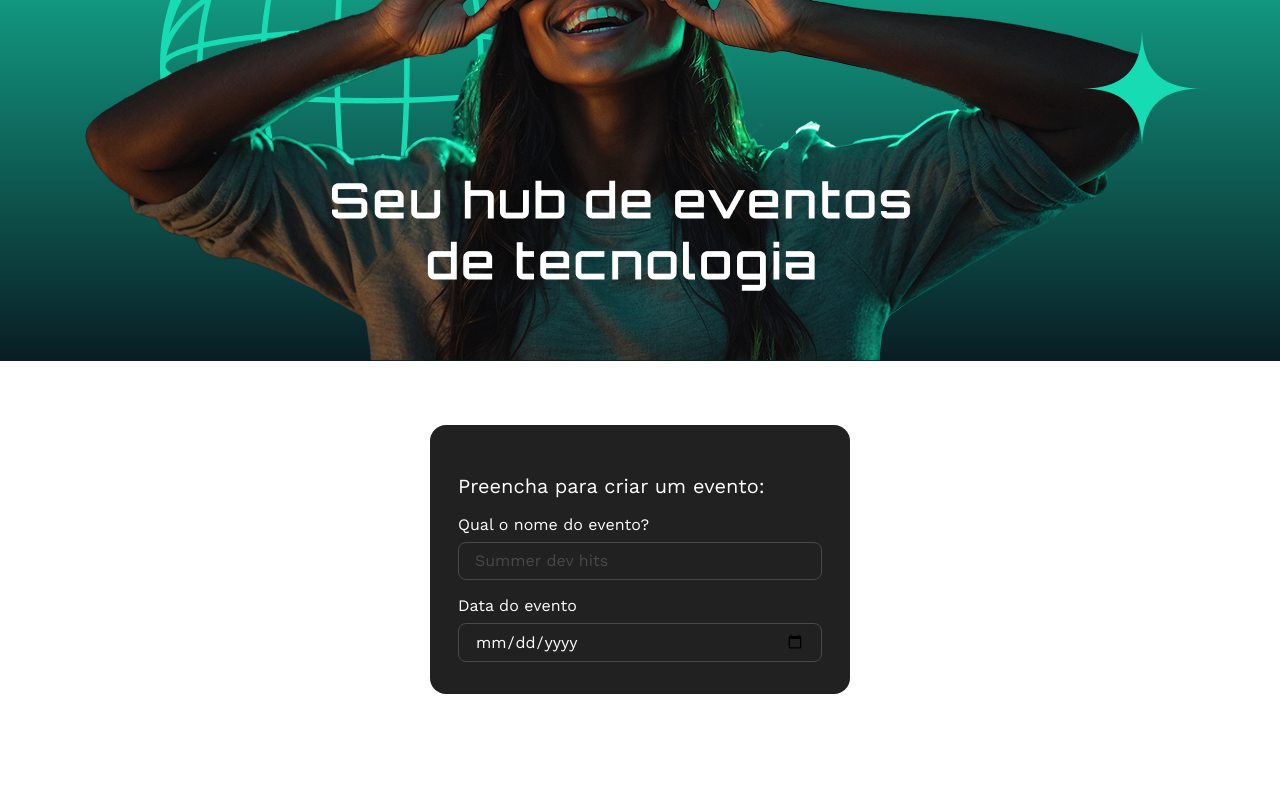
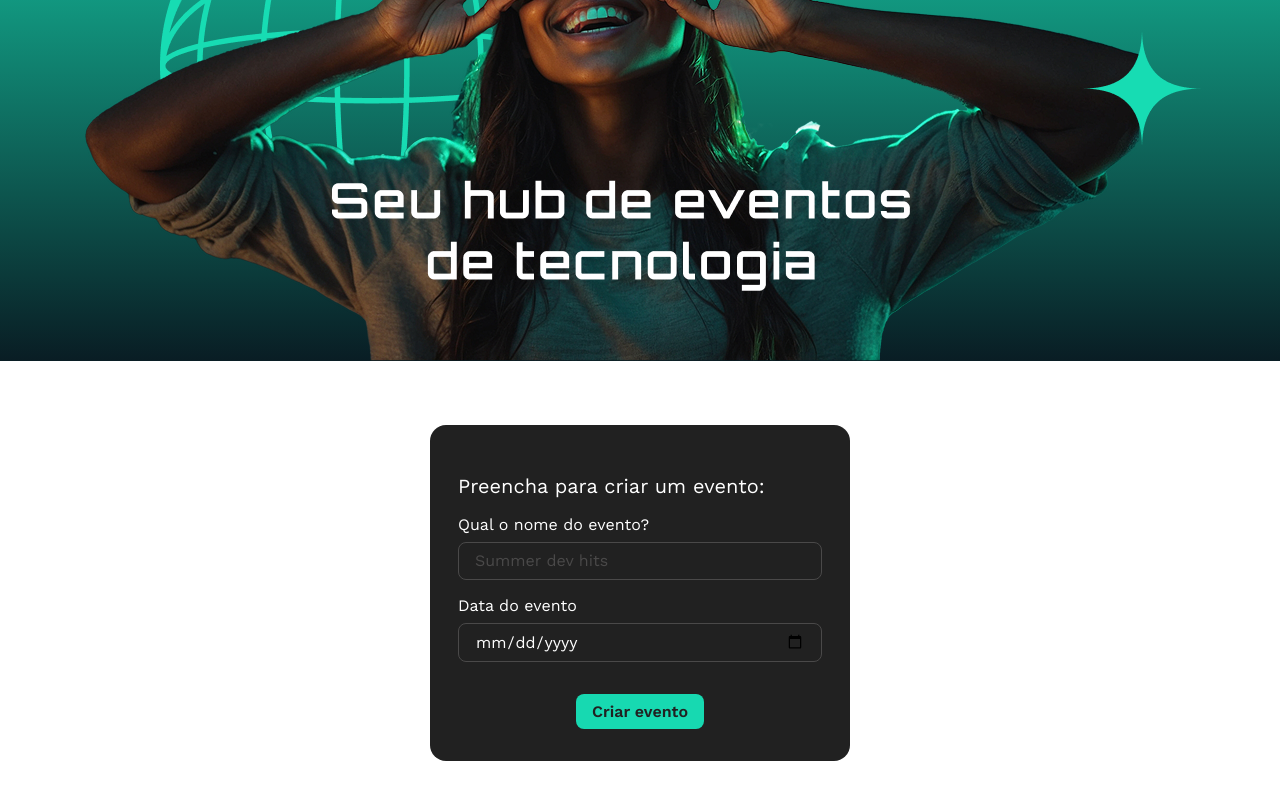
Before and after one commit to Kauan-Santanna/meu-repositorio, a React (Vite) app in the folder cursos-alura/carreira-front-end/javascript/projeto-tecboard/: page / in a window 1280 px wide. Shown: the part 322-1122 px from the top of the page. Before the commit the page ends 1080 px from the top, so only its background shows below. Built offline with nearby package versions, Linux system fonts and the light colour scheme.

Commit message:
Finalizando botão de criar evento

```diff
--- /dev/null
+++ b/cursos-alura/carreira-front-end/javascript/projeto-tecboard/src/componentes/Botao/botao.css
@@ -0,0 +1,15 @@
+.botao {
+  font-weight: 600;
+  font-size: 16px;
+  line-height: 120%;
+  color: #212121;
+  padding: 8px 16px;
+  background-color: #17d9b1;
+  border-radius: 8px;
+  border: none;
+}
+
+.botao:hover {
+  opacity: 0.8;
+  cursor: pointer;
+}
--- /dev/null
+++ b/cursos-alura/carreira-front-end/javascript/projeto-tecboard/src/componentes/Botao/index.jsx
@@ -0,0 +1,9 @@
+import "./botao.css"
+
+export function Botao({ children }) {
+    return (
+        <button className="botao">
+            {children}
+        </button>
+    )
+}
--- a/cursos-alura/carreira-front-end/javascript/projeto-tecboard/src/componentes/FormularioDeEvento/formulario-de-evento.css
+++ b/cursos-alura/carreira-front-end/javascript/projeto-tecboard/src/componentes/FormularioDeEvento/formulario-de-evento.css
@@ -12,3 +12,8 @@
   flex-direction: column;
   gap: 16px;
 }
+
+.acoes {
+  margin-top: 32px;
+  text-align: center;
+}
--- a/cursos-alura/carreira-front-end/javascript/projeto-tecboard/src/componentes/FormularioDeEvento/index.jsx
+++ b/cursos-alura/carreira-front-end/javascript/projeto-tecboard/src/componentes/FormularioDeEvento/index.jsx
@@ -3,6 +3,7 @@
 import { CampoDeFormulario } from "../CampoDeFormulario";
 import { Label } from "../Label";
 import { TituloFormulario } from "../TituloFormulario";
+import { Botao } from "../Botao";
 
 export function FormularioDeEvento() {
   return (
@@ -18,6 +19,10 @@
           <CampoDeEntrada type="date" id="dataEvento" nome="dataEvento" />
         </CampoDeFormulario>
       </div>
+
+      <div className="acoes">
+        <Botao>Criar evento</Botao>
+      </div>
     </form>
   );
 }
```
